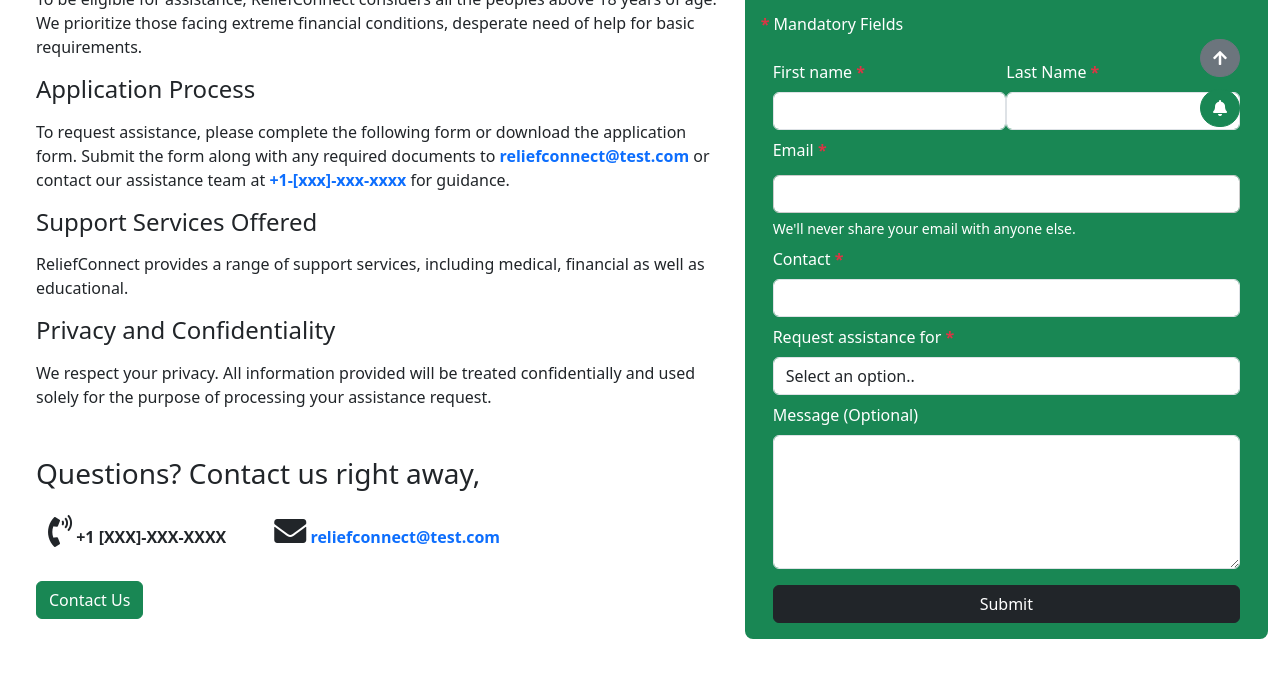
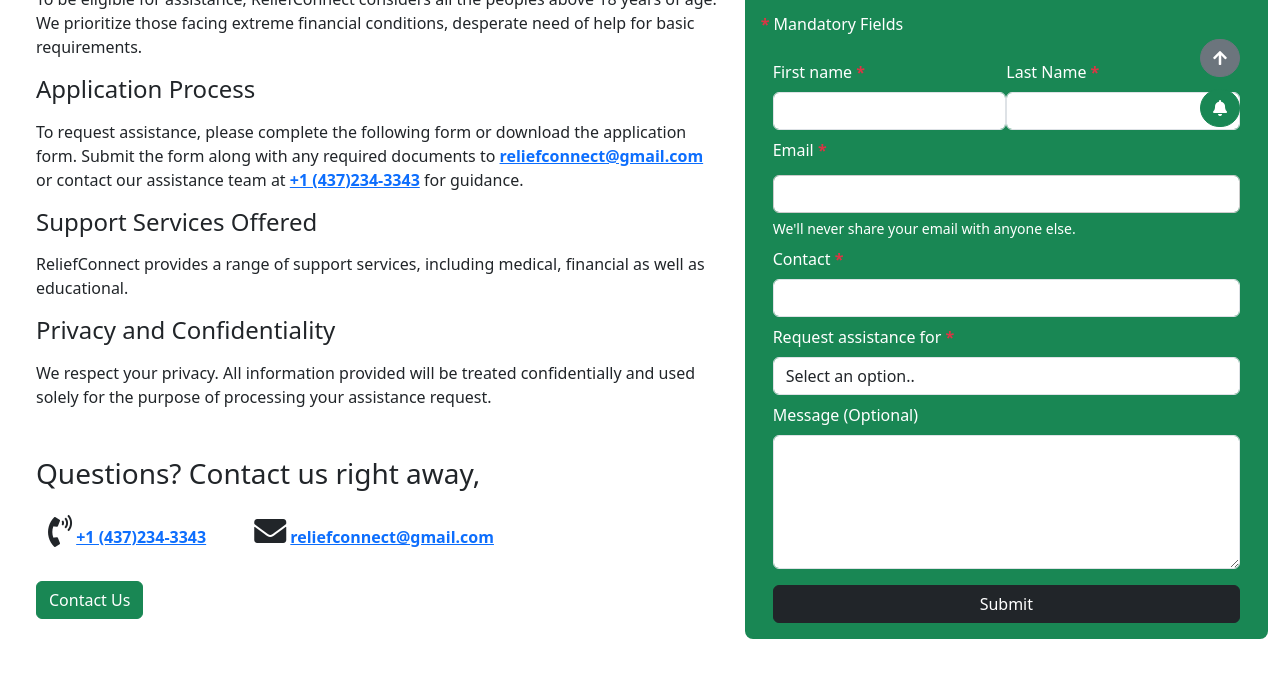
Before and after one commit to nimk321/Front-End_Final_Project, a plain HTML site: page request-assistance.html in a window 1280 px wide. Shown: the part 653-1337 px from the top of the page. Drawn offline with nearby package versions, Linux system fonts and the light colour scheme.

Commit message:
Made contact links clickable...

```diff
--- a/request-assistance.html
+++ b/request-assistance.html
@@ -129,15 +129,10 @@
 
           <h4>Application Process</h4>
 <p class="my-3">
-            To request assistance, please complete the following form or
-            download the application form. Submit the form along with any
-            required documents to
-            <strong class="text-primary">reliefconnect@test.com</strong> or
-            contact our assistance team at
-            <strong class="text-primary">+1-[xxx]-xxx-xxxx</strong> for
-            guidance.
+  To request assistance, please complete the following form or download the application form. Submit the form along with any required documents to
+  <strong class="text-primary"><a href="mailto:reliefconnect@gmail.com">reliefconnect@gmail.com</a></strong> or contact our assistance team at
+  <strong class="text-primary"><a href="tel:+1-437-234-3343">+1 (437)234-3343</a></strong> for guidance.
 </p>
-
           <h4>Support Services Offered</h4>
           <p class="my-3">
             ReliefConnect provides a range of support services, including
@@ -154,12 +149,17 @@
           <div class="container d-flex py-3">
             <p>
   <i class="fas fa-phone-volume fa-2x"></i>
-              <span class="fw-bold">+1 [XXX]-XXX-XXXX</span>
+  <span class="fw-bold">
+    <a href="tel:+1-437-234-3343">+1 (437)234-3343</a>
+  </span>
 </p>
 <p class="px-5">
   <i class="fas fa-envelope fa-2x"></i>
-              <span class="fw-bold text-primary"> reliefconnect@test.com</span>
+  <span class="fw-bold text-primary">
+    <a href="mailto:reliefconnect@gmail.com">reliefconnect@gmail.com</a>
+  </span>
 </p>
+
           </div>
           <button class="btn btn-success">
             <a class="text-white text-decoration-none" href="error.html">
```
Lines whose indentation alone changed are shown as unchanged.
